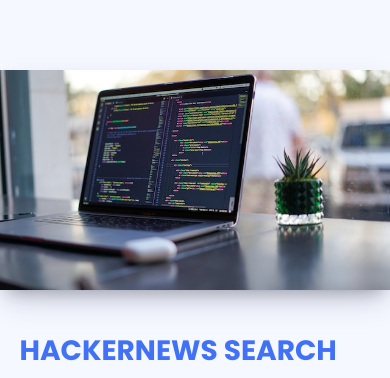
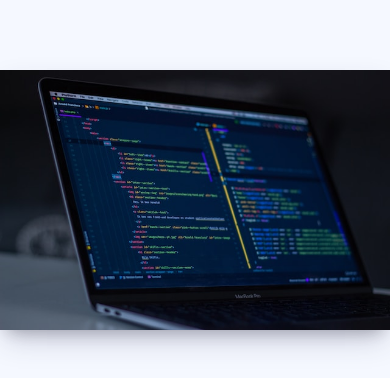
Before and after one commit to JWCTempleton/Portfolio, a React (Create React App) app in the folder portfolio/: page / in a window 390 px wide. Shown: the part 3153-3531 px from the top of the page. Built offline with nearby package versions, Linux system fonts and the light colour scheme.

Commit message:
Add image responsive styling to Projects component

```diff
--- a/portfolio/src/components/Projects.css
+++ b/portfolio/src/components/Projects.css
@@ -13,7 +13,7 @@
   display: flex;
   justify-content: center;
   align-items: center;
-  width: 80vw;
+  width: 120rem;
   gap: 4rem;
   padding-bottom: 3rem;
   transition: all 0.5s;
@@ -21,7 +21,7 @@
 
 .projects-text {
   display: flex;
-  width: 40vw;
+  width: 40rem;
   flex-direction: column;
 }
 
@@ -55,7 +55,7 @@ a:visited {
 .projects-photo {
   border-radius: 0.8rem;
   object-fit: cover;
-  height: 30vw;
+  height: 35rem;
   width: 100%;
   box-shadow: rgba(50, 50, 93, 0.25) 0px 13px 27px -5px,
     rgba(0, 0, 0, 0.3) 0px 8px 16px -8px;
@@ -74,7 +74,7 @@ a:visited {
   margin-bottom: 6.5rem;
 }
 
-@media screen and (max-width: 760px) {
+@media screen and (max-width: 1000px) {
   .projects-content {
     align-items: center;
     flex-direction: column-reverse;
@@ -89,7 +89,7 @@ a:visited {
   }
 
   .projects-text {
-    width: 58%;
+    width: 50rem;
   }
 
   .projects-text a {
@@ -107,13 +107,13 @@ a:visited {
   }
 
   .projects-image {
-    width: 65vw;
+    width: 55rem;
     display: flex;
     justify-content: center;
   }
 
   .projects-photo {
-    height: 40vw;
+    height: 36rem;
     width: 100%;
   }
 }
@@ -131,18 +131,6 @@ a:visited {
   }
 
   .projects-image {
-    width: 75vw;
-    display: flex;
-    justify-content: center;
-  }
-  .projects-photo {
-    height: 50vw;
-    width: 100%;
-  }
-}
-
-@media screen and (max-width: 410px) {
-  .projects-image {
     width: 100vw;
     display: flex;
     justify-content: center;
@@ -153,7 +141,9 @@ a:visited {
     width: 100%;
     border-radius: 0;
   }
+}
 
+@media screen and (max-width: 500px) {
   .projects-text {
     width: 90vw;
   }
--- a/portfolio/src/components/Projects.js
+++ b/portfolio/src/components/Projects.js
@@ -60,7 +60,7 @@ const Projects = ({ darkMode }) => (
             <a href="https://fullstack-note-app.fly.dev/">
               <img
                 className="projects-photo"
-                src="./laptop-4.jpg"
+                src="./laptop-2.jpg"
                 alt="laptop"
               />
             </a>
@@ -73,7 +73,7 @@ const Projects = ({ darkMode }) => (
             <a href="http://skycamaviation.com">
               <img
                 className="projects-photo"
-                src="./laptop-2.jpg"
+                src="./laptop-4.jpg"
                 alt="laptop"
               />
             </a>
@@ -154,7 +154,7 @@ const Projects = ({ darkMode }) => (
             <a href="https://jwctempleton.github.io/hacker-news-search/">
               <img
                 className="projects-photo"
-                src="./laptop-3.jpg"
+                src="./laptop-1.jpg"
                 alt="laptop"
               />
             </a>
```
